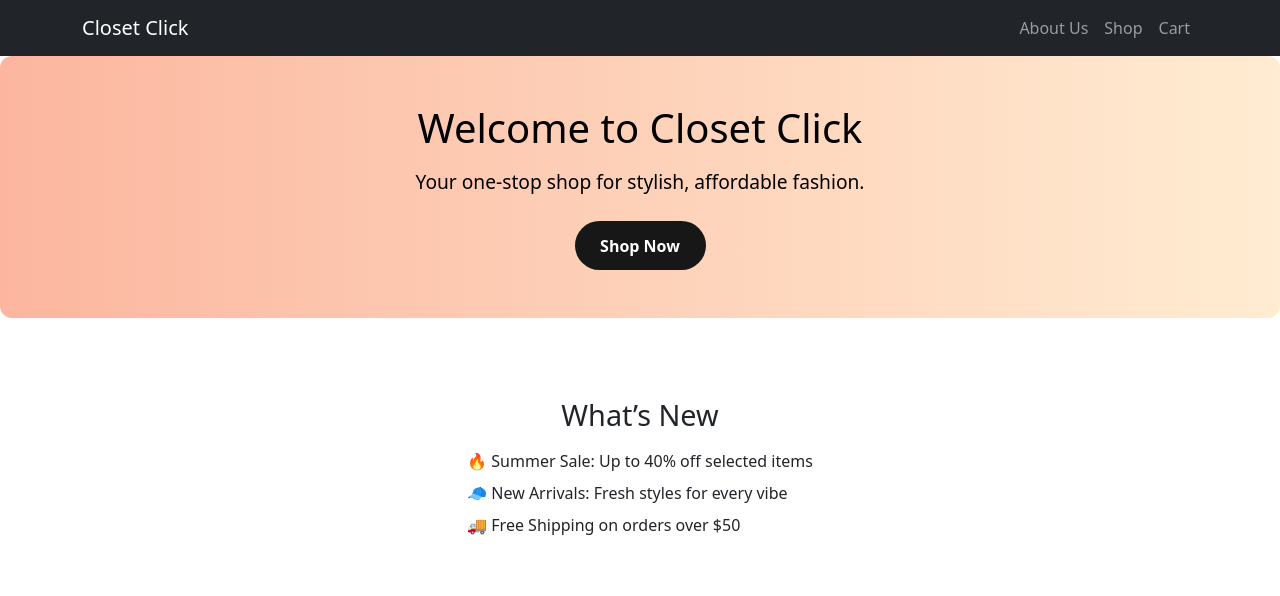
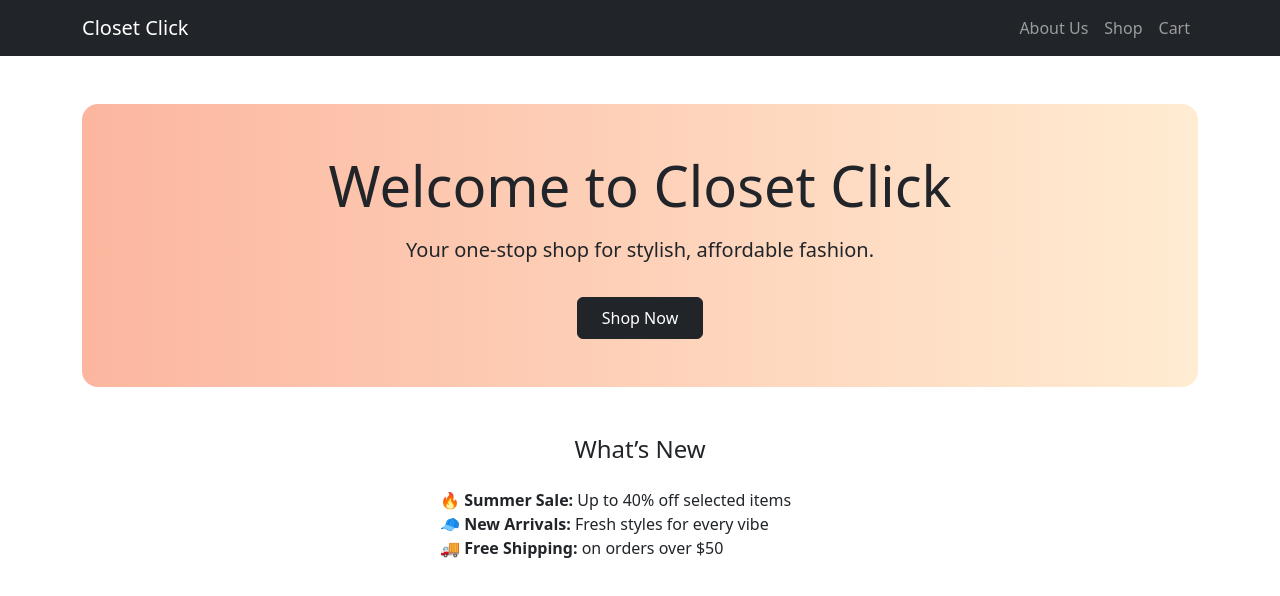
Before and after one commit to jasnphung/SEG3125-Assignment-4, a Next.js app in the folder ecommerce-site/: page / in a window 1280 px wide. Shown: the top 596 px of the page. Built offline with nearby package versions, Linux system fonts and the light colour scheme.

Commit message:
introducing bootstrap

```diff
--- a/ecommerce-site/src/app/page.tsx
+++ b/ecommerce-site/src/app/page.tsx
@@ -4,21 +4,35 @@ import styles from "./page.module.css";
 
 export default function Home() {
   return (
-    <main className={styles.main}>
-      <section className={styles.hero}>
-        <h1>Welcome to Closet Click</h1>
-        <p>Your one-stop shop for stylish, affordable fashion.</p>
-        <Link href="/shop" className={`${styles.ctaBtn} ${styles.primary}`}>
+    <main className="container text-center py-5">
+      <section
+        className="p-5 rounded-4 text-center"
+        style={{ background: "linear-gradient(to right, #fcb69f, #ffecd2)" }}
+      >
+        <h1 className="display-4 mb-3">Welcome to Closet Click</h1>
+        <p className="lead">
+          Your one-stop shop for stylish, affordable fashion.
+        </p>
+        <Link href="/shop" className="btn btn-dark mt-3 px-4 py-2">
           Shop Now
         </Link>
       </section>
 
-      <section className={styles.features}>
-        <h2>What’s New</h2>
-        <ul>
-          <li>🔥 Summer Sale: Up to 40% off selected items</li>
-          <li>🧢 New Arrivals: Fresh styles for every vibe</li>
-          <li>🚚 Free Shipping on orders over $50</li>
+      <section className="mt-5">
+        <h2 className="h4 mb-4">What’s New</h2>
+        <ul
+          className="list-unstyled text-start mx-auto"
+          style={{ maxWidth: "400px" }}
+        >
+          <li>
+            🔥 <strong>Summer Sale:</strong> Up to 40% off selected items
+          </li>
+          <li>
+            🧢 <strong>New Arrivals:</strong> Fresh styles for every vibe
+          </li>
+          <li>
+            🚚 <strong>Free Shipping:</strong> on orders over $50
+          </li>
         </ul>
       </section>
     </main>
```
